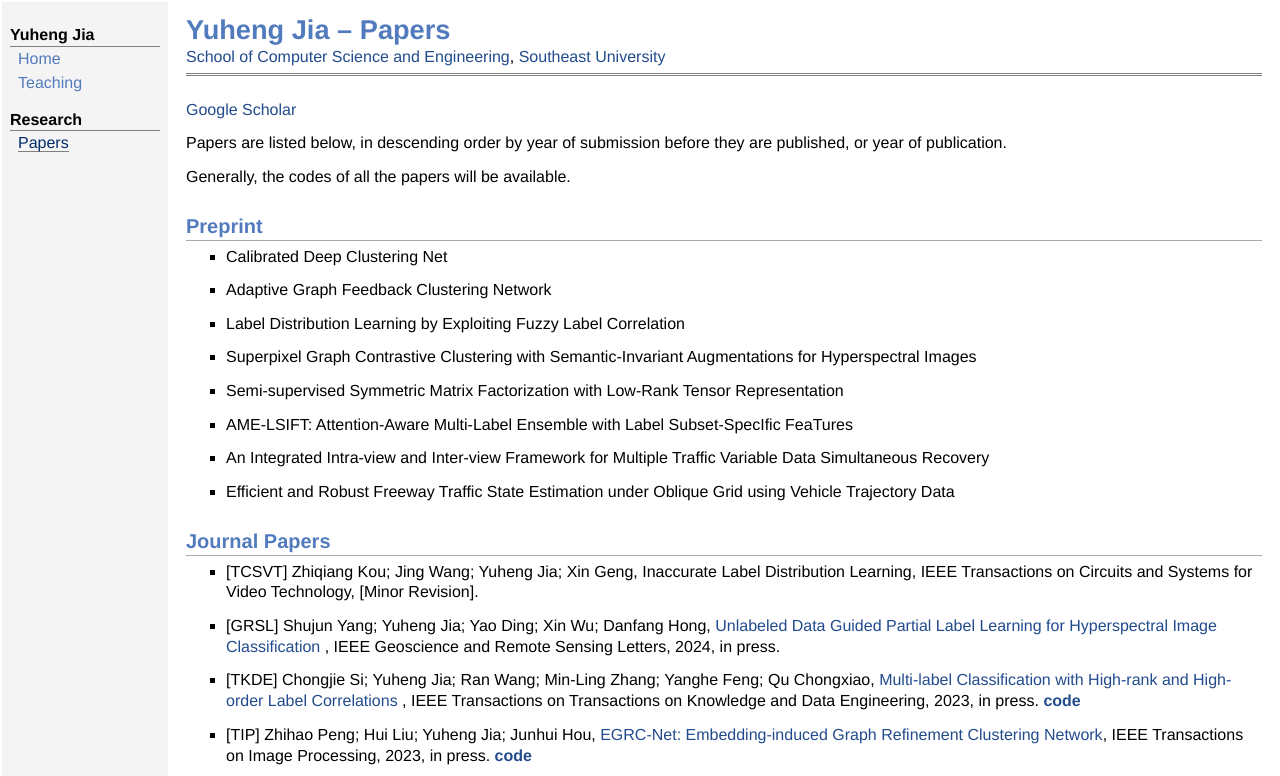
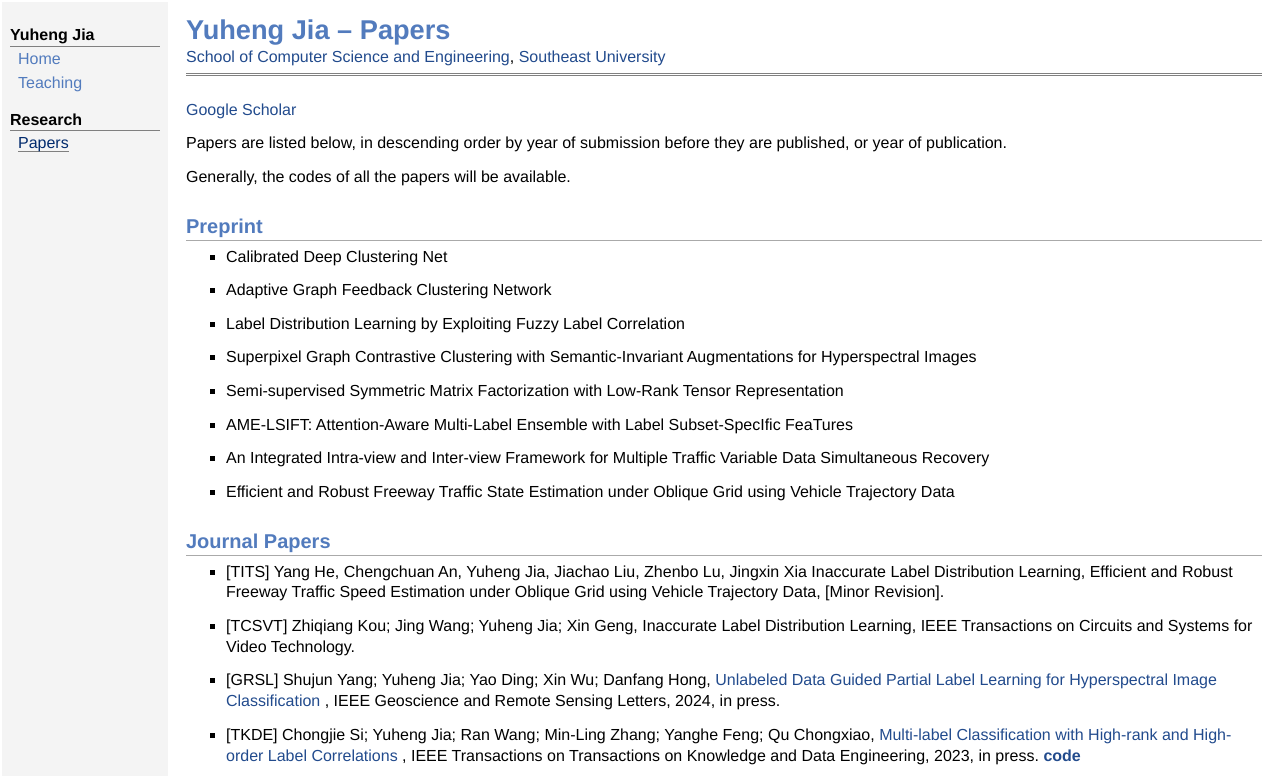
Before and after one commit to jyh-learning/jyh-learning.github.io, a plain HTML site: page papers.html in a window 1280 px wide. Shown: the top 776 px of the page. Drawn offline with Linux system fonts and the light colour scheme.

Commit message:
Update papers.html
add a TITS paper

```diff
--- a/papers.html
+++ b/papers.html
@@ -102,9 +102,13 @@
                     <!-- 说明：<li><p>一篇论文记录</p></li> -->
                     <!-- 新增论文从上方插入，这样是按时间降序排列的 -->
                     <li>
+                        <p>
+                            [TITS] Yang He, Chengchuan An, Yuheng Jia, Jiachao Liu, Zhenbo Lu, Jingxin Xia
+                            Inaccurate Label Distribution Learning, Efficient and Robust Freeway Traffic Speed Estimation under Oblique Grid using Vehicle Trajectory Data, [Minor Revision].
+                        </p>
+                    <li>
                         <p> [TCSVT] Zhiqiang Kou; Jing Wang; Yuheng Jia; Xin Geng,
-                            Inaccurate Label Distribution Learning, IEEE Transactions on
-                            Circuits and Systems for Video Technology, [Minor Revision].
+                            Inaccurate Label Distribution Learning, IEEE Transactions on Circuits and Systems for Video Technology.
                         </p>
                     </li>
                     <li>
```
